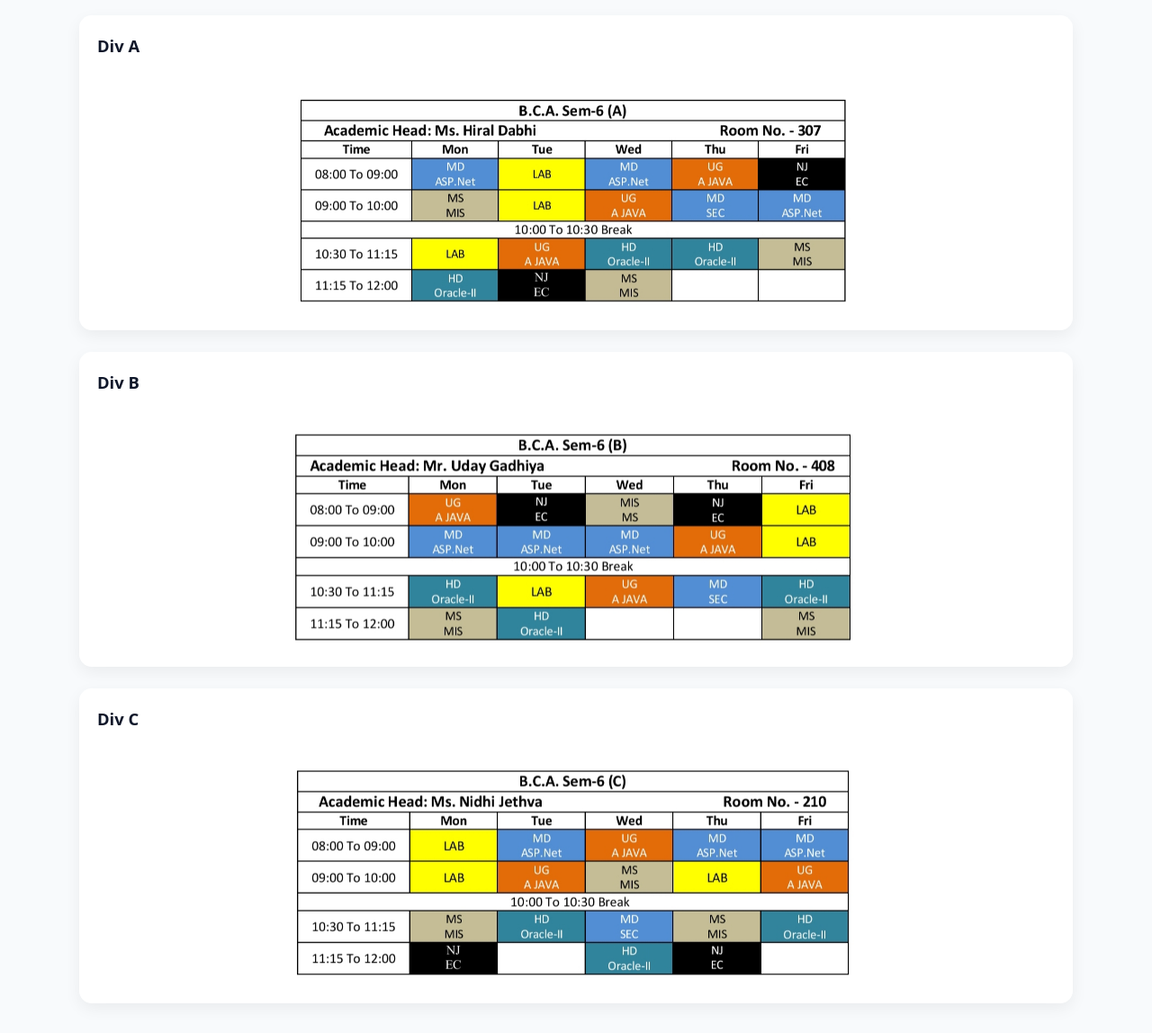
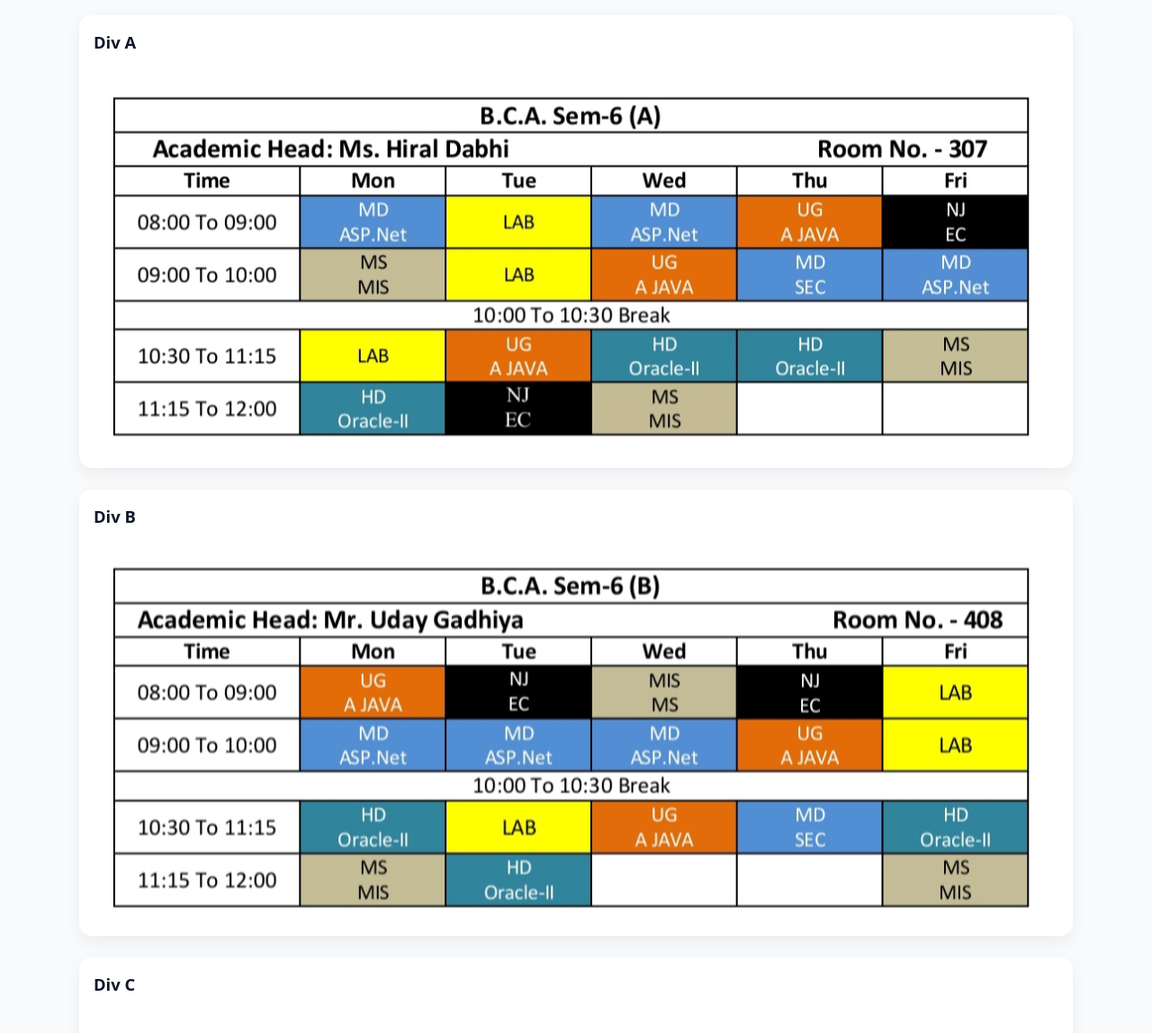
Before and after one commit to Harshad0602/Web-sem-6, a plain HTML site: page index.html in a window 1280 px wide. Shown: the part 507-1655 px from the top of the page at 90% size. Drawn offline with nearby package versions, Linux system fonts and the light colour scheme.

Commit message:
Add files via upload

```diff
--- a/index.html
+++ b/index.html
@@ -90,7 +90,26 @@
     .in-view{opacity:1;transform:none}
 
     @media(max-width:640px){.subject-card{width:220px;height:280px}}
-  </style>
+    .time-table-card{
+    padding:16px;
+    height:auto;
+  }
+  .time-table-img{
+    width:100%;
+    height:auto;
+    max-height:480px;
+    object-fit:contain;
+    margin-top:12px;
+  }
+  @media (max-width:640px){
+    .time-table-card{
+      padding:12px;
+    }
+    .time-table-img{
+      max-height:none;
+    }
+  }
+</style>
 </head>
 <body>
 
@@ -110,17 +129,17 @@
 <section class="py-16 px-6 max-w-6xl mx-auto animate">
   <h2 class="section-title">Time Table</h2>
   <div class="grid grid-cols-1 gap-6">
-    <div class="subject-card animate w-full" style="height:350px">
+    <div class="subject-card animate w-full time-table-card">
       <h3>Div A</h3>
-      <img src="sem-6 Time Table/Div-A.jpg" alt="Div A Time Table" class="rounded-lg mt-3 w-full h-[250px] object-contain">
+      <img src="sem-6 Time Table/Div-A.jpg" alt="Div A Time Table" class="time-table-img">
     </div>
-    <div class="subject-card animate w-full" style="height:350px">
+    <div class="subject-card animate w-full time-table-card">
       <h3>Div B</h3>
-      <img src="sem-6 Time Table/Div-B.jpg" alt="Div B Time Table" class="rounded-lg mt-3 w-full h-[250px] object-contain">
+      <img src="sem-6 Time Table/Div-B.jpg" alt="Div B Time Table" class="time-table-img">
     </div>
-    <div class="subject-card animate w-full" style="height:350px">
+    <div class="subject-card animate w-full time-table-card">
       <h3>Div C</h3>
-      <img src="sem-6 Time Table/Div-C.jpg" alt="Div C Time Table" class="rounded-lg mt-3 w-full h-[250px] object-contain">
+      <img src="sem-6 Time Table/Div-C.jpg" alt="Div C Time Table" class="time-table-img">
     </div>
   </div>
 </section>
```
